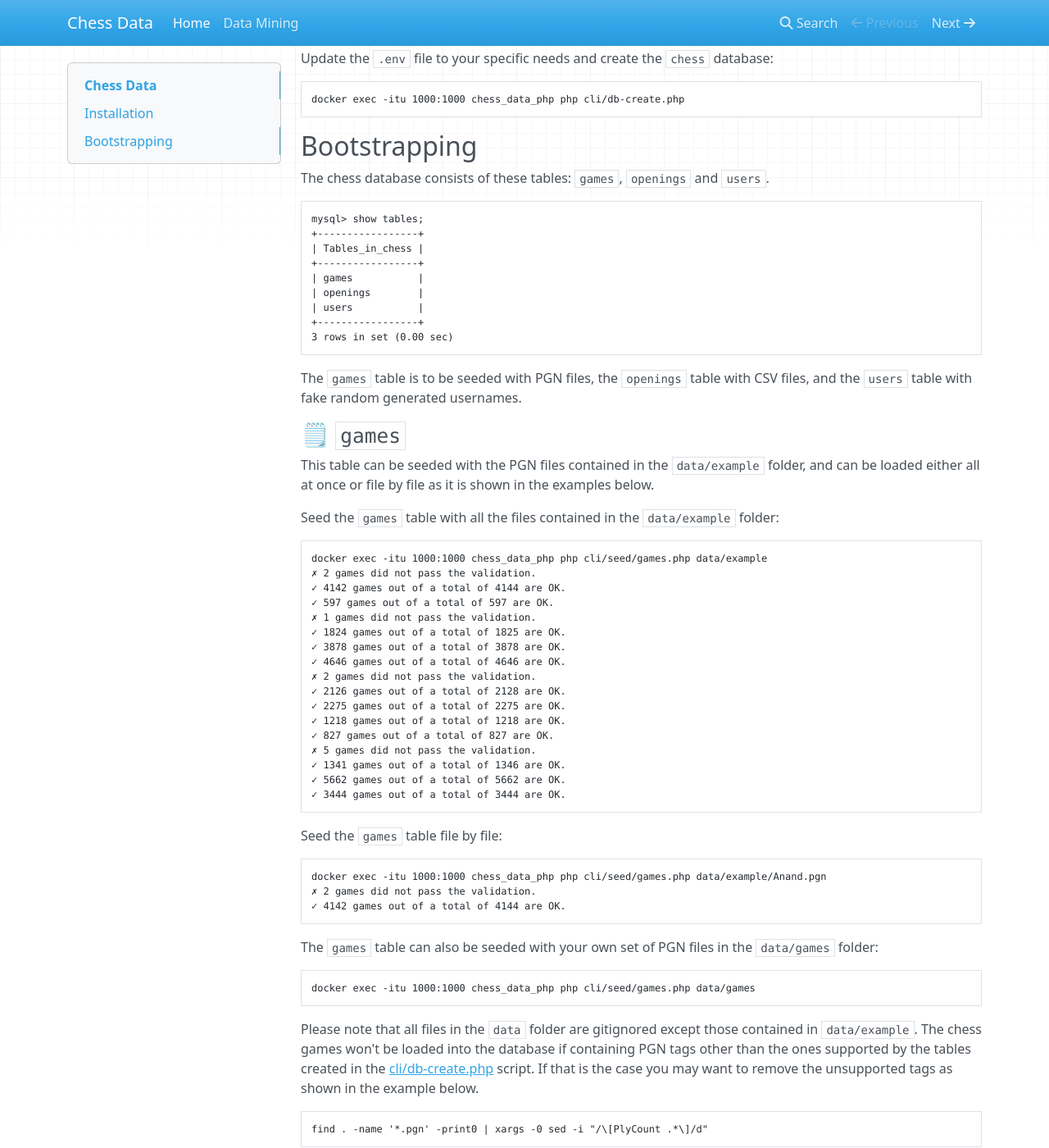
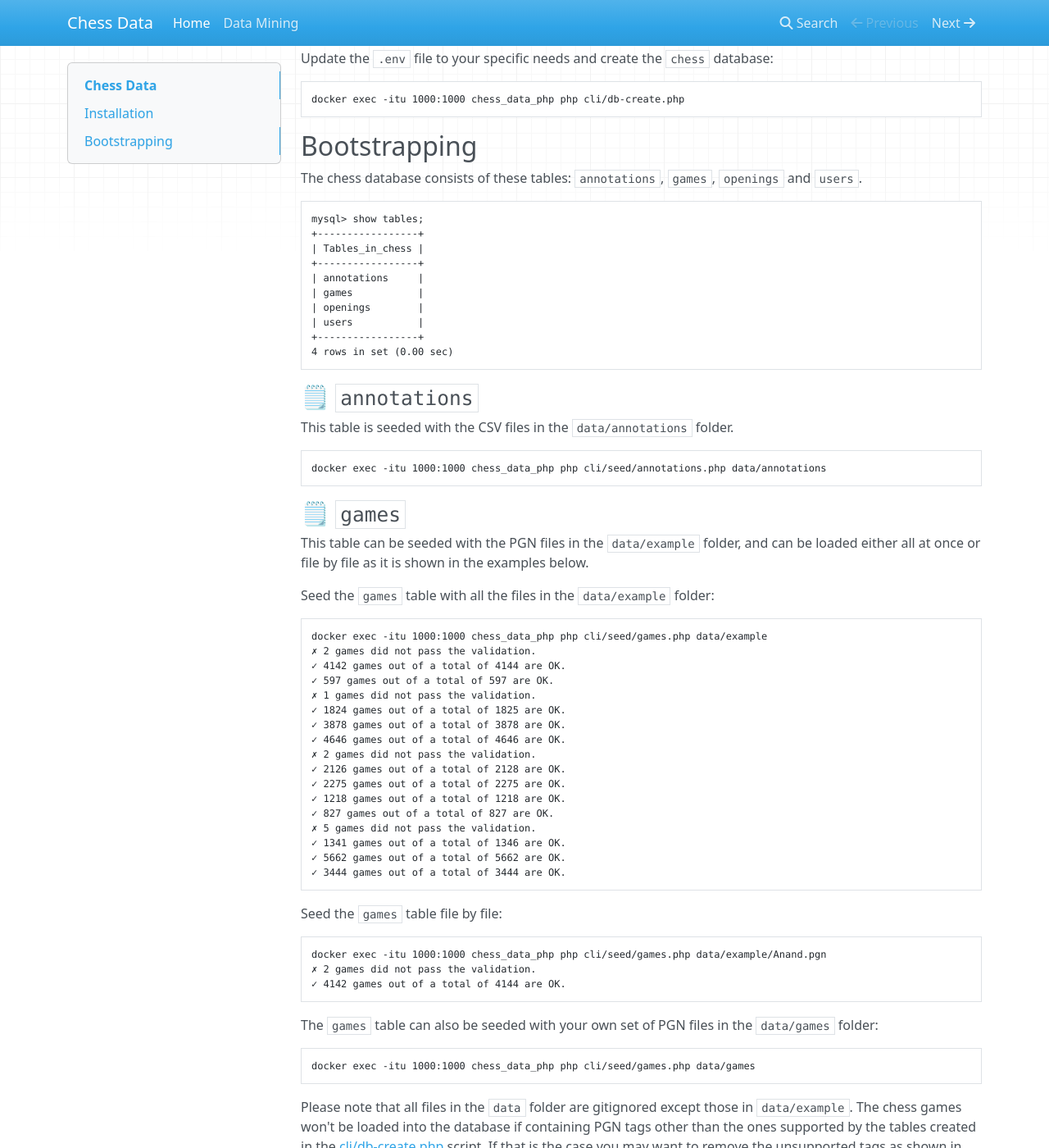
Before and after one commit to chesslablab/chess-data, an MkDocs documentation site: the page built from docs/index.md, in a window 1280 px wide and 1400 px high, scrolled down 386 px. Shown: the whole window at 82% size. Built offline with MkDocs 1.6.1, drawn with Linux system fonts in a browser that asks for light colours; nearby versions of some CDN libraries; some of the changed text lies outside the part shown.

Commit message:
Updated the docs

````diff
--- a/docs/index.md
+++ b/docs/index.md
@@ -24,27 +24,34 @@
 
 ## Bootstrapping
 
-The chess database consists of these tables: `games`, `openings` and `users`.
+The chess database consists of these tables: `annotations`, `games`, `openings` and `users`.
 
 ```text
 mysql> show tables;
 +-----------------+
 | Tables_in_chess |
 +-----------------+
+| annotations     |
 | games           |
 | openings        |
 | users           |
 +-----------------+
-3 rows in set (0.00 sec)
+4 rows in set (0.00 sec)
 ```
 
-The `games` table is to be seeded with PGN files, the `openings` table with CSV files, and the `users` table with fake random generated usernames.
+### 🗒 `annotations`
+
+This table is seeded with the CSV files in the `data/annotations` folder.
+
+```text
+docker exec -itu 1000:1000 chess_data_php php cli/seed/annotations.php data/annotations
+```
 
 ### 🗒 `games`
 
-This table can be seeded with the PGN files contained in the `data/example` folder, and can be loaded either all at once or file by file as it is shown in the examples below.
+This table can be seeded with the PGN files in the `data/example` folder, and can be loaded either all at once or file by file as it is shown in the examples below.
 
-Seed the `games` table with all the files contained in the `data/example` folder:
+Seed the `games` table with all the files in the `data/example` folder:
 
 ```text
 docker exec -itu 1000:1000 chess_data_php php cli/seed/games.php data/example
@@ -80,7 +87,7 @@
 docker exec -itu 1000:1000 chess_data_php php cli/seed/games.php data/games
 ```
 
-Please note that all files in the `data` folder are gitignored except those contained in `data/example`. The chess games won't be loaded into the database if containing PGN tags other than the ones supported by the tables created in the [cli/db-create.php](https://github.com/chesslablab/chess-data/blob/main/cli/db-create.php) script. If that is the case you may want to remove the unsupported tags as shown in the example below.
+Please note that all files in the `data` folder are gitignored except those in `data/example`. The chess games won't be loaded into the database if containing PGN tags other than the ones supported by the tables created in the [cli/db-create.php](https://github.com/chesslablab/chess-data/blob/main/cli/db-create.php) script. If that is the case you may want to remove the unsupported tags as shown in the example below.
 
 ```text
 find . -name '*.pgn' -print0 | xargs -0 sed -i "/\[PlyCount .*\]/d"
@@ -88,7 +95,7 @@
 
 ### 🗒 `openings`
 
-This table is seeded with the CSV files contained in the `data/openings` folder.
+This table is seeded with the CSV files in the `data/openings` folder.
 
 ```text
 docker exec -itu 1000:1000 chess_data_php php cli/seed/openings.php data/openings
````
